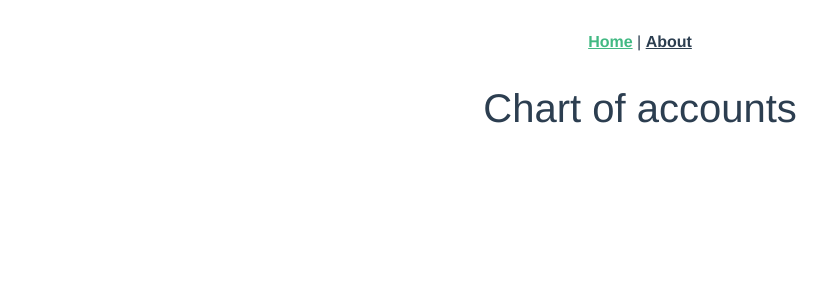
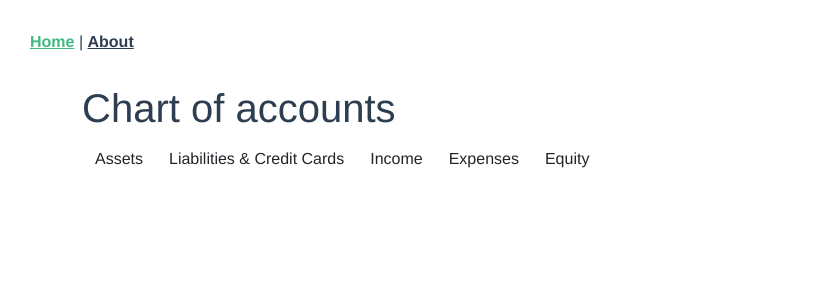
Before and after one commit to meraz007/Interview, a Vue app in the folder chart-of-accounts/: page /#/ in a window 1280 px wide. Shown: the top 300 px of the page, without its empty margins (0-829 px from the left). Built offline with nearby package versions, Linux system fonts and the light colour scheme.

Commit message:
adding aleart

```diff
--- a/chart-of-accounts/src/App.vue
+++ b/chart-of-accounts/src/App.vue
@@ -11,7 +11,6 @@
   font-family: Avenir, Helvetica, Arial, sans-serif;
   -webkit-font-smoothing: antialiased;
   -moz-osx-font-smoothing: grayscale;
-  text-align: center;
   color: #2c3e50;
 }
 
--- a/chart-of-accounts/src/views/Home.vue
+++ b/chart-of-accounts/src/views/Home.vue
@@ -1,6 +1,31 @@
 <template>
   <div class="home">
-    <h1>Chart of accounts</h1>
+    <div class="container">
+      <h1>Chart of accounts</h1>
+    <p>
+      <button class="btn" type="button" data-bs-toggle="collapse" data-bs-target="#collapseExample" aria-expanded="false" aria-controls="collapseExample">
+        Assets
+      </button>
+      <button class="btn" type="button" data-bs-toggle="collapse" data-bs-target="#collapseExample" aria-expanded="false" aria-controls="collapseExample">
+        Liabilities & Credit Cards
+      </button>
+      <button class="btn" type="button" data-bs-toggle="collapse" data-bs-target="#collapseExample" aria-expanded="false" aria-controls="collapseExample">
+        Income
+      </button>
+      <button class="btn" type="button" data-bs-toggle="collapse" data-bs-target="#collapseExample" aria-expanded="false" aria-controls="collapseExample">
+        Expenses
+      </button>
+      <button class="btn" type="button" data-bs-toggle="collapse" data-bs-target="#collapseExample" aria-expanded="false" aria-controls="collapseExample">
+        Equity
+      </button>
+
+    </p>
+      <div class="collapse" id="collapseExample">
+        <div class="card card-body">
+          Some placeholder content for the collapse component. This panel is hidden by default but revealed when the user activates the relevant trigger.
+        </div>
+      </div>
+    </div>
   </div>
 </template>
 
```
